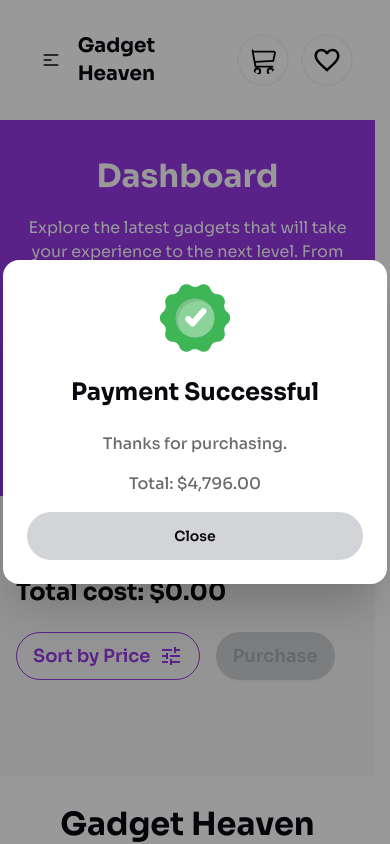
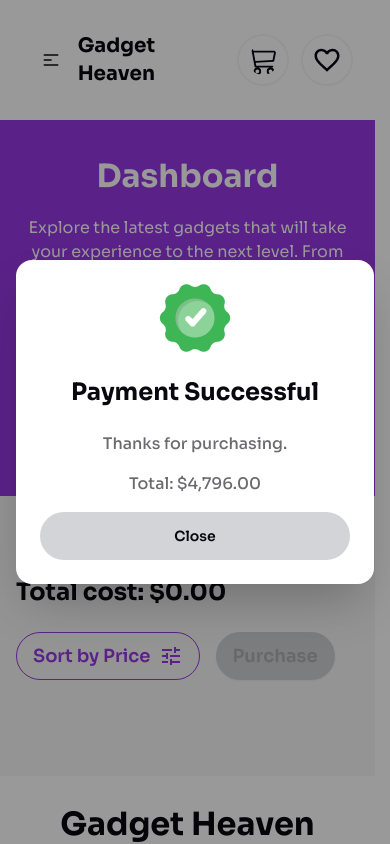
Before and after one commit to KYusufbd/gadget-heaven, a React (Vite) app: page /dashboard/cart in a window 390 px wide. Both pictures are taken after a click on the button "Purchase". Shown: the top 844 px of the page. Built offline with nearby package versions, Linux system fonts and the light colour scheme.

Commit message:
Fixed problem in responsive layout

```diff
--- a/src/Cart.jsx
+++ b/src/Cart.jsx
@@ -93,7 +93,7 @@ const Cart = () => {
       </div>
       {/* Payment successful notification modal */}
       <dialog id="my_modal_3" className="modal">
-        <div className="modal-box flex flex-col items-center w-96 gap-6">
+        <div className="modal-box flex flex-col items-center text-center gap-6">
           <div>
             <img src="/successfull-icon.png" alt="successful-icon" />
           </div>
```
